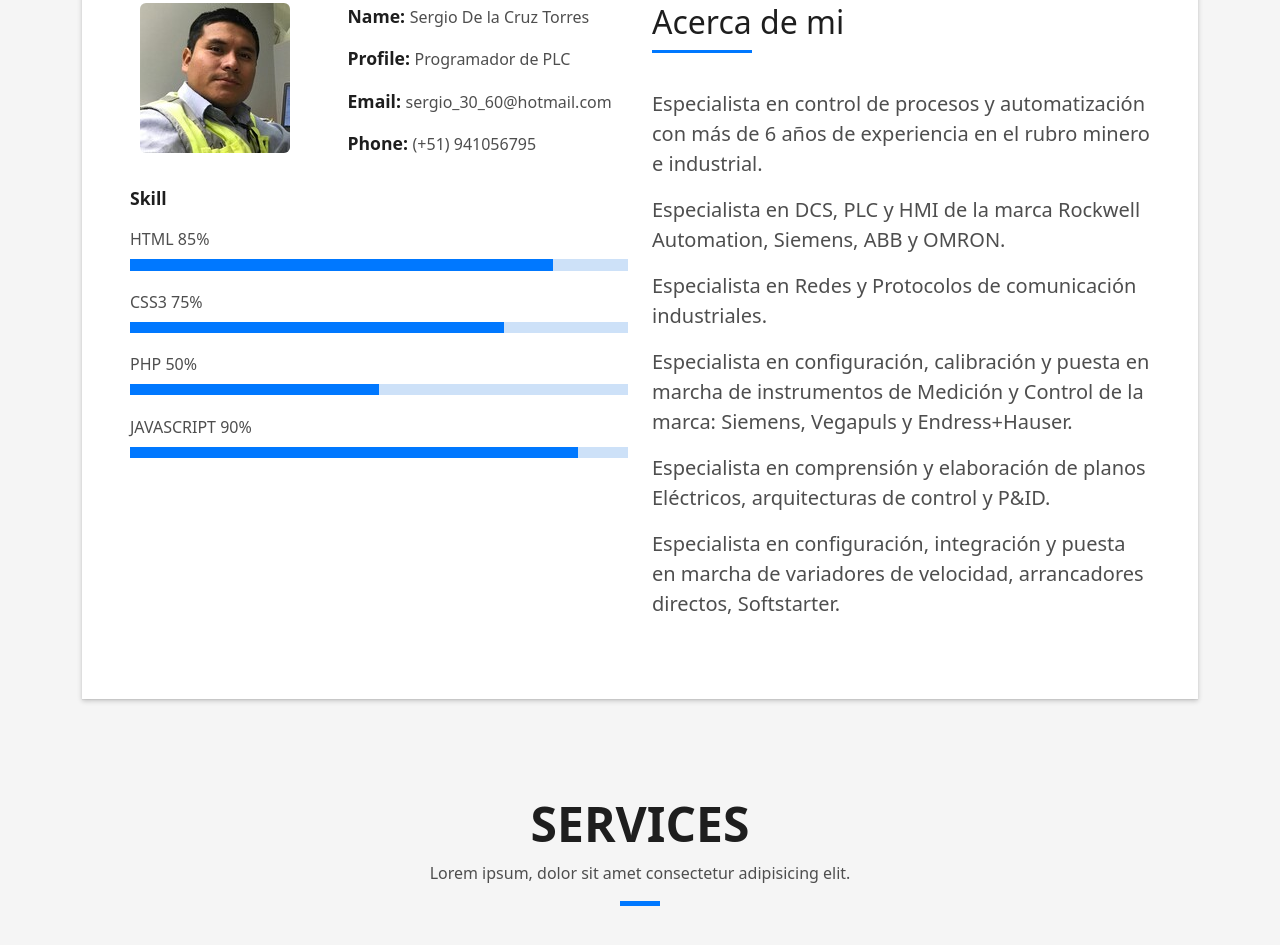
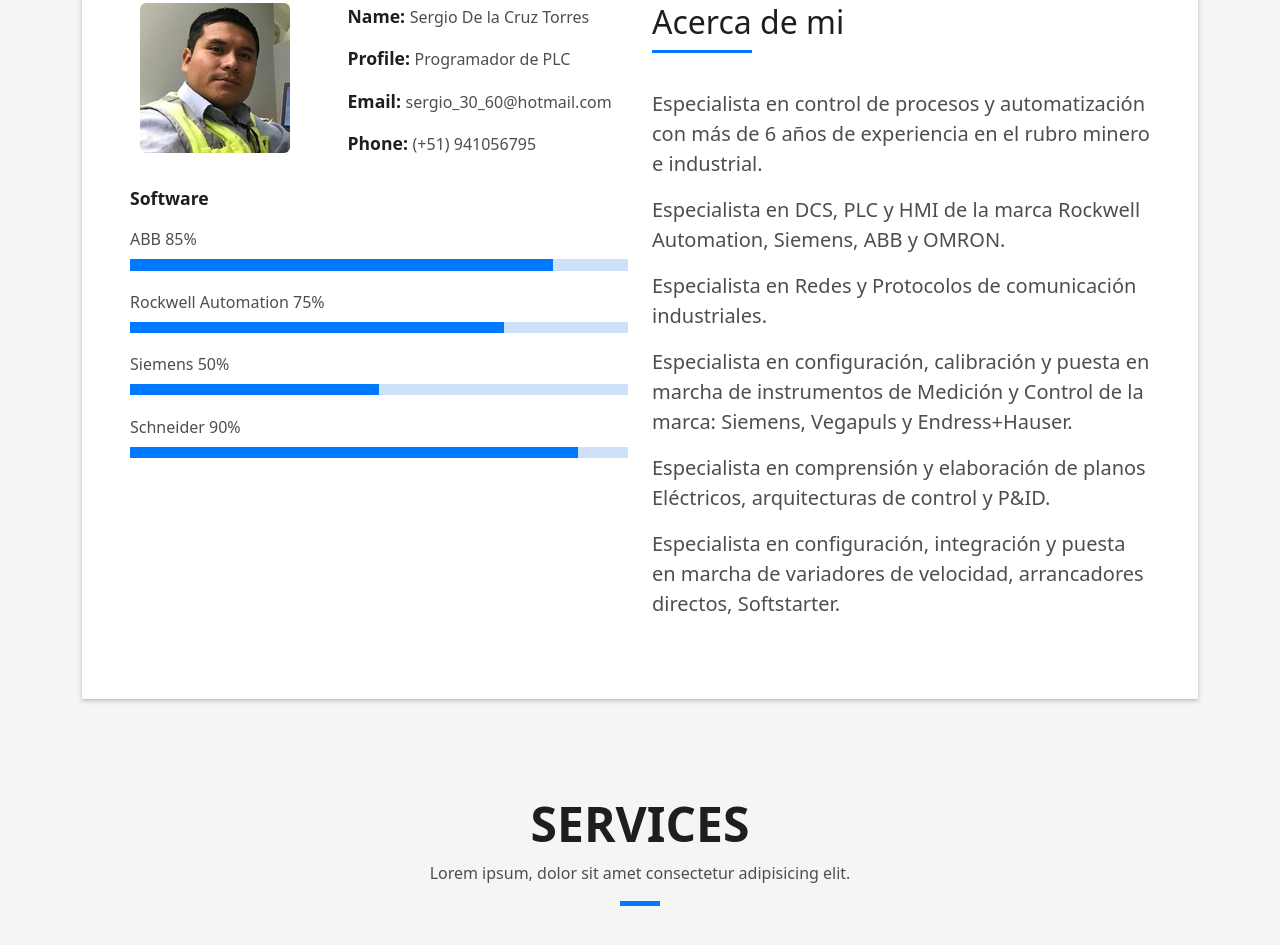
Before and after one commit to SergioDelacruzTorres/SergioDelacruzTorres.github.io, a plain HTML site: page index.html in a window 1280 px wide. Shown: the part 925-1870 px from the top of the page. Drawn offline with Linux system fonts and the light colour scheme.

Commit message:
Inicializacion del Proyecto

```diff
--- a/index.html
+++ b/index.html
@@ -114,20 +114,20 @@
                     </div>
                   </div>
                   <div class="skill-mf">
-                    <p class="title-s">Skill</p>
-                    <span>HTML</span> <span class="pull-right">85%</span>
+                    <p class="title-s">Software</p>
+                    <span>ABB</span> <span class="pull-right">85%</span>
                     <div class="progress">
                       <div class="progress-bar" role="progressbar" style="width: 85%;" aria-valuenow="85" aria-valuemin="0" aria-valuemax="100"></div>
                     </div>
-                    <span>CSS3</span> <span class="pull-right">75%</span>
+                    <span>Rockwell Automation</span> <span class="pull-right">75%</span>
                     <div class="progress">
                       <div class="progress-bar" role="progressbar" style="width: 75%" aria-valuenow="75" aria-valuemin="0" aria-valuemax="100"></div>
                     </div>
-                    <span>PHP</span> <span class="pull-right">50%</span>
+                    <span>Siemens</span> <span class="pull-right">50%</span>
                     <div class="progress">
                       <div class="progress-bar" role="progressbar" style="width: 50%" aria-valuenow="50" aria-valuemin="0" aria-valuemax="100"></div>
                     </div>
-                    <span>JAVASCRIPT</span> <span class="pull-right">90%</span>
+                    <span>Schneider</span> <span class="pull-right">90%</span>
                     <div class="progress">
                       <div class="progress-bar" role="progressbar" style="width: 90%" aria-valuenow="90" aria-valuemin="0" aria-valuemax="100"></div>
                     </div>
```
